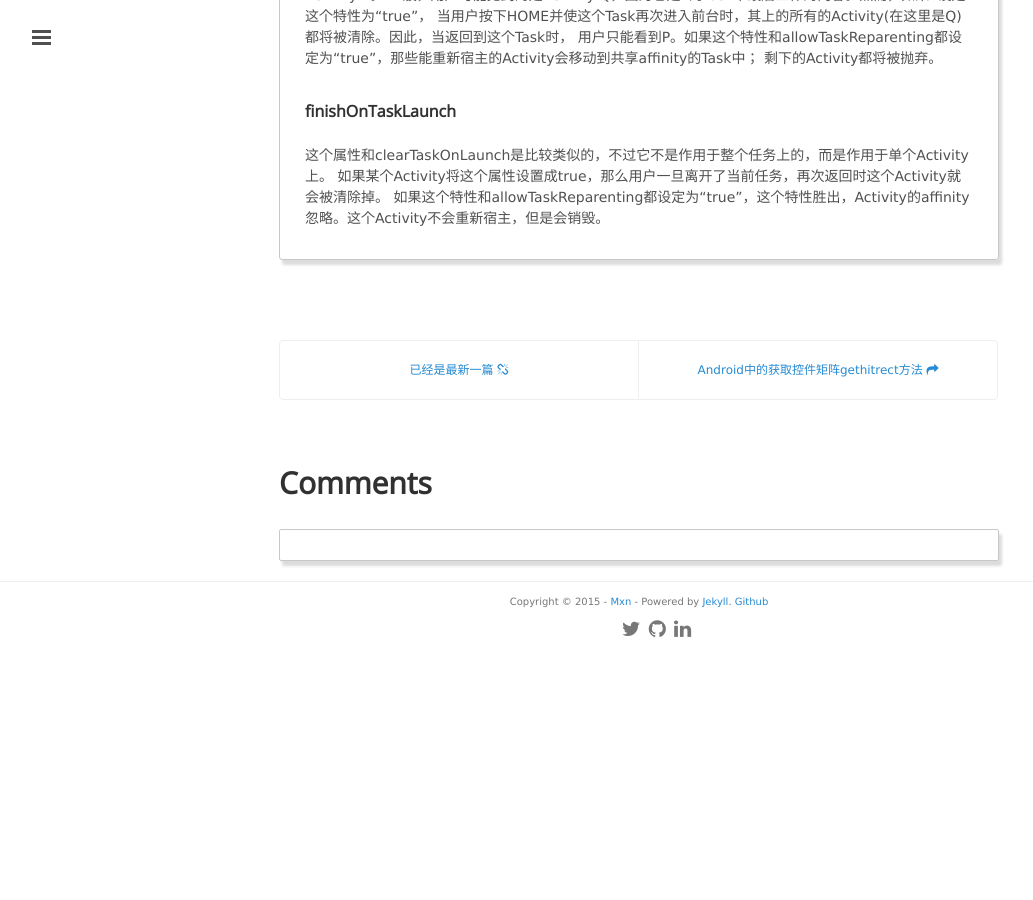
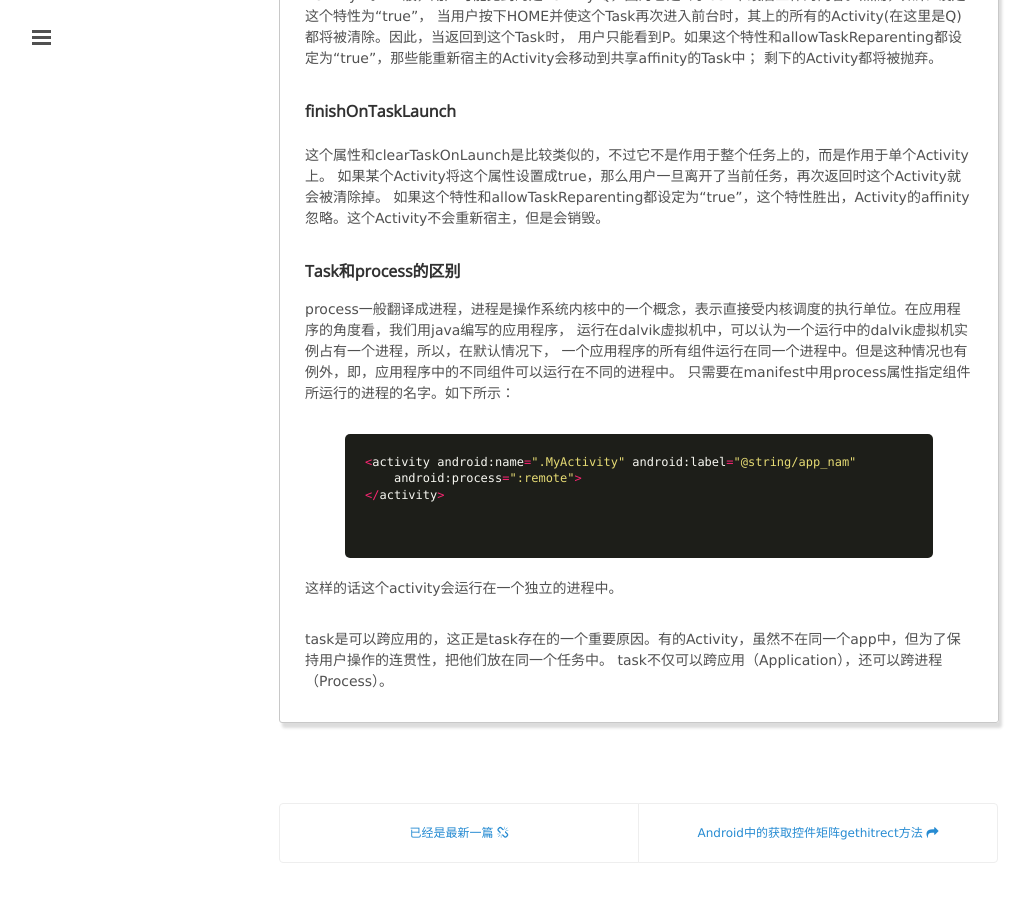
Before and after one commit to mxn21/mxn21.github.io, a Jekyll site: the page built from _posts/2015-8-1-Android堆栈分析.md, in a window 1280 px wide and 900 px high, scrolled down 7340 px. Shown: the whole window, without its empty margins (1-1034 px from the left). Built offline with Jekyll 4.4.1, drawn with Linux system fonts in a browser that asks for light colours; Markdown is read by kramdown in place of the engine named in the settings; comment, search, counter and statistics services are not loaded; before the commit the page ends 7994 px from its top, so only the background shows below that.

Commit message:
24234324

```diff
--- a/_posts/2015-8-1-Android堆栈分析.md
+++ b/_posts/2015-8-1-Android堆栈分析.md
@@ -277,3 +277,22 @@
 这个属性和clearTaskOnLaunch是比较类似的，不过它不是作用于整个任务上的，而是作用于单个Activity上。
 如果某个Activity将这个属性设置成true，那么用户一旦离开了当前任务，再次返回时这个Activity就会被清除掉。
 如果这个特性和allowTaskReparenting都设定为“true”，这个特性胜出，Activity的affinity忽略。这个Activity不会重新宿主，但是会销毁。
+
+
+### Task和process的区别
+
+process一般翻译成进程，进程是操作系统内核中的一个概念，表示直接受内核调度的执行单位。在应用程序的角度看，我们用java编写的应用程序，
+运行在dalvik虚拟机中，可以认为一个运行中的dalvik虚拟机实例占有一个进程，所以，在默认情况下，
+一个应用程序的所有组件运行在同一个进程中。但是这种情况也有例外，即，应用程序中的不同组件可以运行在不同的进程中。
+只需要在manifest中用process属性指定组件所运行的进程的名字。如下所示：
+
+    {% highlight java  %}
+<activity android:name=".MyActivity" android:label="@string/app_nam"
+    android:process=":remote">
+</activity>
+
+     {% endhighlight %}
+这样的话这个activity会运行在一个独立的进程中。
+
+task是可以跨应用的，这正是task存在的一个重要原因。有的Activity，虽然不在同一个app中，但为了保持用户操作的连贯性，把他们放在同一个任务中。
+task不仅可以跨应用（Application），还可以跨进程（Process）。
```
